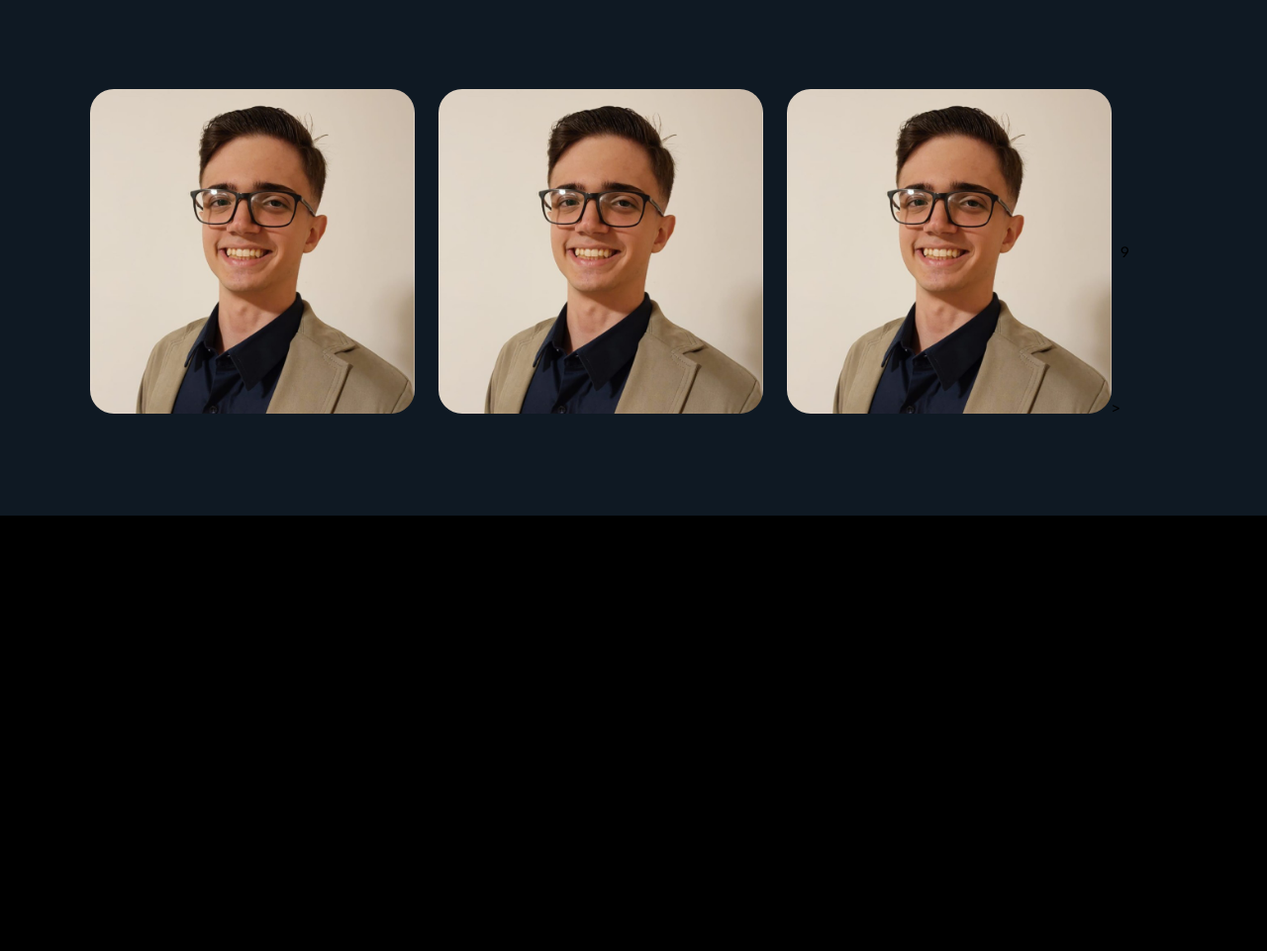
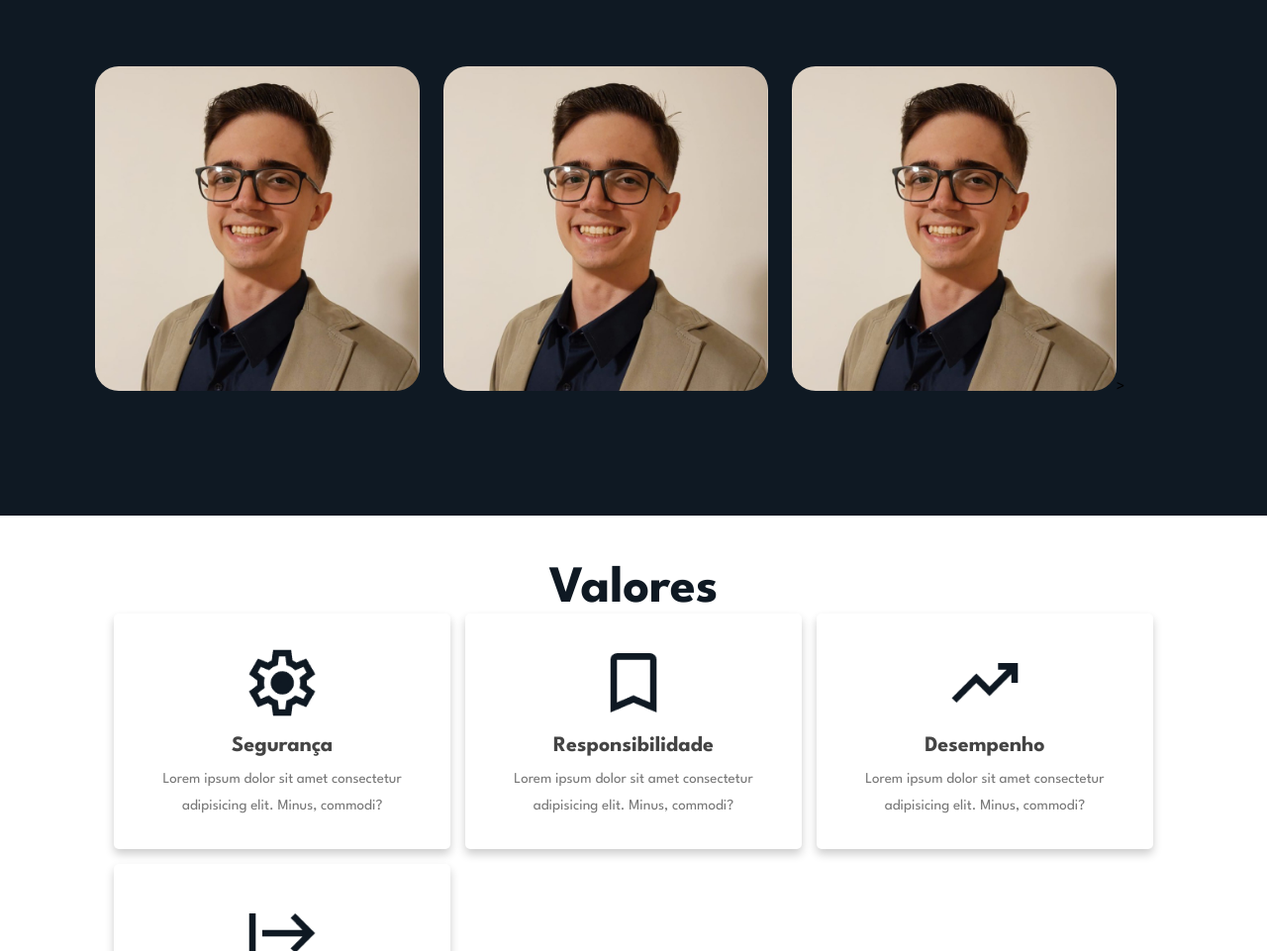
Before and after one commit to AlexandreVNJR/Vault-Wise, a website: page Site Institucional/public/index.html in a window 1280 px wide. Shown: the part 1879-2840 px from the top of the page at 99% size. Before the commit the page ends 2400 px from the top, so only its background shows below. Drawn offline with Linux system fonts and the light colour scheme.

```diff
--- a/Site Institucional/public/css/style.css
+++ b/Site Institucional/public/css/style.css
@@ -1,11 +1,11 @@
 @import url('https://fonts.googleapis.com/css2?family=Poppins&display=swap');
 @import url('https://fonts.googleapis.com/css2?family=League+Spartan:wght@100..900&family=Poppins:wght@700&display=swap');
 * {
-        padding: 0;
-        margin: 0;
-        box-sizing: border-box;
-        text-decoration: none;
-        list-style: none;
+  padding: 0;
+  margin: 0;
+  box-sizing: border-box;
+  text-decoration: none;
+  list-style: none;
 }
  body {
         background: #000000;
@@ -103,7 +103,7 @@
     width: 100%;
     text-align: justify;
 }
-/* From Uiverse.io by mrhyddenn */
+
 .button {
     -moz-appearance: none;
     -webkit-appearance: none;
@@ -359,6 +359,7 @@
 }
 
 .texto_equipe {
+  margin-top: 25px;
   width: 100%;
   font-size: 25px;
   font-family: "League Spartan";
@@ -367,20 +368,21 @@
   text-align: justify;
 }
 
-.divisaocards{
-  display: flex;
-}
-
 .containercard{
   display: flex;
   place-items: center;
   margin-inline: 1.5rem;
-  padding-block: 3rem;
+  padding-block: 2rem;
 }
 
 .cardcontainer2{
   display: grid;
   row-gap: 3.5rem;
+}
+
+.containercard3{
+  display: flex;
+  flex-direction: column;
 }
 
 .cardarticle{
@@ -449,6 +451,102 @@
   animation: remove-data 1s forwards;
 }
 
+.quatro{
+  width: 100%;
+  height: 55VH;
+  overflow: hidden;
+}
+
+.fundovalores{
+  width: 100%;
+  height: 55vh;
+  background: #fff;
+}
+
+.containerval{
+  flex-direction: row;
+  background:#fff;
+  padding:15px 9%;
+  padding-bottom: 100px;
+  font-family: "League Spartan";
+}
+
+.titulo_valores{
+  width: 100%;
+  margin-top: 35px;
+    font-size: 35px;
+    font-family: "League Spartan";
+    color: #0f1923;
+    display: flex;
+    align-items: center;
+    flex-direction: column;
+}
+
+.containerval .heading{
+  text-align: center;
+  padding-bottom: 15px;
+  color:#fff;
+  text-shadow: 0 5px 10px rgba(0,0,0,.2);
+  font-size: 50px;
+}
+
+.containerval .box-container{
+  display: grid;
+  grid-template-columns: repeat(auto-fit, minmax(270px, 1fr));
+  gap:15px;
+}
+
+.containerval .box-container .box{
+  box-shadow: 0 5px 10px rgba(0,0,0,.2);
+  border-radius: 5px;
+  background: #fff;
+  text-align: center;
+  padding:30px 20px;
+}
+
+.containerval .box-container .box img{
+  height: 80px;
+}
+
+.containerval .box-container .box h3{
+  color:#444;
+  font-size: 22px;
+  padding:10px 0;
+}
+
+.containerval .box-container .box p{
+  color:#777;
+  font-size: 15px;
+  line-height: 1.8;
+}
+
+.containerval .box-container .box .btn{
+  margin-top: 10px;
+  display: inline-block;
+  background:#333;
+  color:#fff;
+  font-size: 17px;
+  border-radius: 5px;
+  padding: 8px 25px;
+}
+
+.containerval .box-container .box .btn:hover{
+  letter-spacing: 1px;
+}
+
+.containerval .box-container .box:hover{
+  box-shadow: 0 10px 15px rgba(0,0,0,.3);
+  transform: scale(1.03);
+}
+
+
+
+@media (max-width:768px){
+  .containerval{
+      padding:20px;
+  }
+}
+
 @keyframes show-data{
   50%{
     transform: translateY(-10rem);
--- a/Site Institucional/public/index.html
+++ b/Site Institucional/public/index.html
@@ -171,14 +171,51 @@
               </div>
             </div>
             </article>
-
-            9
-
-
       </div>
       </div>
   </div>
+      </div>
+    </div>
+  </section>
 
+  <section class="quatro">
+    <div class="fundovalores">
+      <div class="containervalores">
+        <div class="containerval">
+          <div class="titulo_valores">
+            <h1>Valores</h1>
+          </div>
+
+          <div class="box-container">
+
+              <div class="box">
+                  <img src="css/imagens/icon4.png" alt="">
+                  <h3>Segurança</h3>
+                  <p>Lorem ipsum dolor sit amet consectetur adipisicing elit. Minus, commodi?</p>
+              </div>
+
+              <div class="box">
+                  <img src="css/imagens/icon5.png" alt="">
+                  <h3>Responsibilidade</h3>
+                  <p>Lorem ipsum dolor sit amet consectetur adipisicing elit. Minus, commodi?</p>
+              </div>
+
+              <div class="box">
+                  <img src="css/imagens/icon6.png" alt="">
+                  <h3>Desempenho</h3>
+                  <p>Lorem ipsum dolor sit amet consectetur adipisicing elit. Minus, commodi?</p>
+              </div>
+
+
+              <div class="box">
+                  <img src="css/imagens/icon7.png" alt="">
+                  <h3>Consistência</h3>
+                  <p>Lorem ipsum dolor sit amet consectetur adipisicing elit. Minus, commodi?</p>
+              </div>
+
+          </div>
+
+      </div>
       </div>
     </div>
   </section>
```
Also changed, not shown: Site Institucional/public/css/imagens/duarte.jpeg (added), Site Institucional/public/css/imagens/icon4.png (added), Site Institucional/public/css/imagens/icon5.png (added), Site Institucional/public/css/imagens/icon6.png (added), Site Institucional/public/css/imagens/icon7.png (added).
